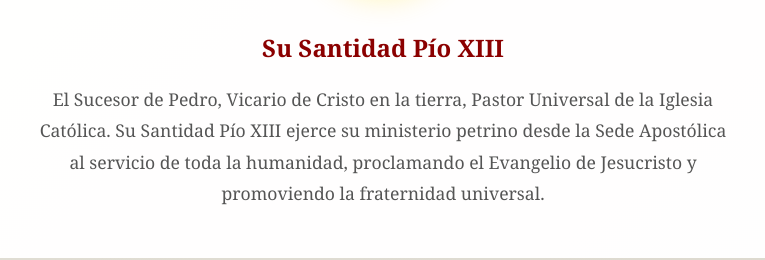
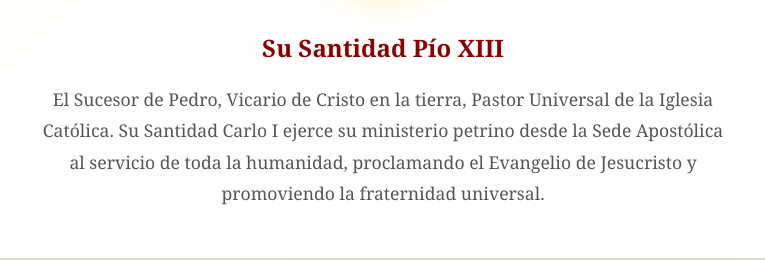
Before and after one commit to juanmiguel-scv/Santa-Sede-Website, a plain HTML site: page santa_sede_website.html in a window 1280 px wide. Shown: the part 1459-1719 px from the top of the page, 257-1022 px from the left. Drawn offline with Linux system fonts and the light colour scheme.

Commit message:
Update santa_sede_website.html
AAAAAAAA

```diff
--- a/santa_sede_website.html
+++ b/santa_sede_website.html
@@ -449,7 +449,7 @@
                 <h2 style="color: #8B0000; margin-bottom: 1rem;">Su Santidad Pío XIII</h2>
                 <p style="font-size: 1.1rem; color: #555; max-width: 700px; margin: 0 auto; line-height: 1.8;">
                     El Sucesor de Pedro, Vicario de Cristo en la tierra, Pastor Universal de la Iglesia Católica.
-                    Su Santidad Pío XIII ejerce su ministerio petrino desde la Sede Apostólica al servicio de toda la humanidad,
+                    Su Santidad Carlo I ejerce su ministerio petrino desde la Sede Apostólica al servicio de toda la humanidad,
                     proclamando el Evangelio de Jesucristo y promoviendo la fraternidad universal.
                 </p>
             </section>
```
